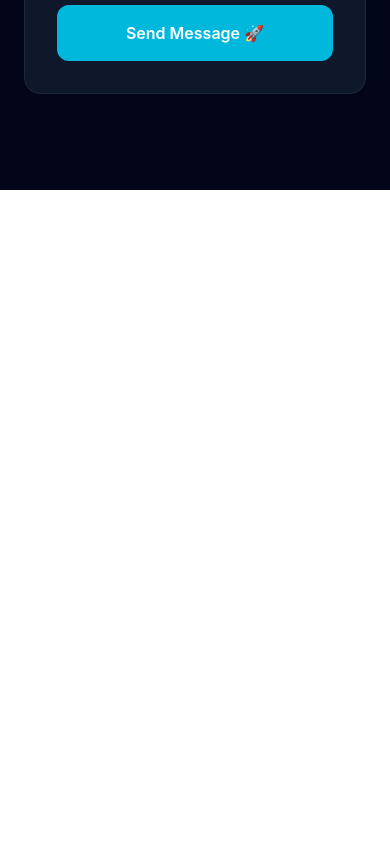
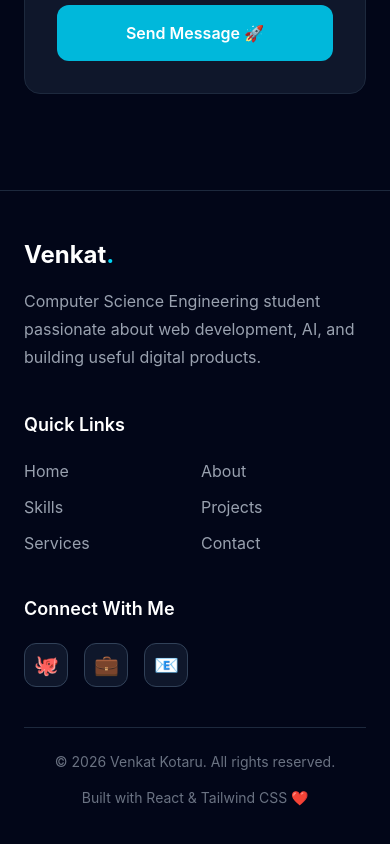
Before and after one commit to venkat582/venkat_portfolio, a React (Vite) app: page / in a window 390 px wide. Shown: the part 10882-11726 px from the top of the page. Before the commit the page ends 11072 px from the top, so only its background shows below. Built offline with nearby package versions, Linux system fonts and the light colour scheme.

Commit message:
Updated profile content and sections

```diff
--- a/src/App.jsx
+++ b/src/App.jsx
@@ -6,6 +6,7 @@ import Projects from "./sections/Projects";
 import About from "./sections/About";
 import Services from "./sections/Services";
 import Contact from "./sections/Contact";
+import Footer from "./sections/Footer";
 
 function App() {
   return (
@@ -18,6 +19,7 @@ function App() {
       <About />
       <Services />
       <Contact />
+      <Footer />
     </>
   );
 }
--- /dev/null
+++ b/src/data/profile.js
@@ -0,0 +1,17 @@
+const profile = {
+  name: "Venkat Kotaru",
+
+  email: "your-email@gmail.com",
+
+  github: "https://github.com/",
+
+  linkedin: "https://www.linkedin.com/",
+
+  resume: "/resume.pdf",
+
+  location: "India",
+
+  availability: "Available for freelance projects and opportunities",
+};
+
+export default profile;
--- a/src/sections/About.jsx
+++ b/src/sections/About.jsx
@@ -1,3 +1,5 @@
+import profile from "../data/profile";
+
 function About() {
   return (
     <section
@@ -135,7 +137,7 @@ function About() {
         <div className="text-center mt-16">
 
           <a
-            href="/resume.pdf"
+            href={profile.resume}
             download
             className="inline-block px-8 py-4 bg-cyan-500 hover:bg-cyan-400 text-white font-semibold rounded-xl transition-all duration-300 hover:scale-105"
           >
--- a/src/sections/Footer.jsx
+++ b/src/sections/Footer.jsx
@@ -0,0 +1,167 @@
+import profile from "../data/profile";
+
+function Footer() {
+  const currentYear = new Date().getFullYear();
+
+  return (
+    <footer className="bg-slate-950 border-t border-slate-800 text-white">
+
+      <div className="max-w-7xl mx-auto px-6 py-12">
+
+        {/* Main Footer */}
+        <div className="grid md:grid-cols-3 gap-10">
+
+          {/* Brand */}
+          <div>
+
+            <h2 className="text-2xl font-bold">
+              Venkat<span className="text-cyan-400">.</span>
+            </h2>
+
+            <p className="text-gray-400 mt-4 leading-7 max-w-sm">
+              Computer Science Engineering student passionate about
+              web development, AI, and building useful digital products.
+            </p>
+
+          </div>
+
+
+          {/* Quick Links */}
+          <div>
+
+            <h3 className="text-lg font-semibold mb-5">
+              Quick Links
+            </h3>
+
+            <div className="grid grid-cols-2 gap-3">
+
+              <a
+                href="#home"
+                className="text-gray-400 hover:text-cyan-400 transition-colors"
+              >
+                Home
+              </a>
+
+              <a
+                href="#about"
+                className="text-gray-400 hover:text-cyan-400 transition-colors"
+              >
+                About
+              </a>
+
+              <a
+                href="#skills"
+                className="text-gray-400 hover:text-cyan-400 transition-colors"
+              >
+                Skills
+              </a>
+
+              <a
+                href="#projects"
+                className="text-gray-400 hover:text-cyan-400 transition-colors"
+              >
+                Projects
+              </a>
+
+              <a
+                href="#services"
+                className="text-gray-400 hover:text-cyan-400 transition-colors"
+              >
+                Services
+              </a>
+
+              <a
+                href="#contact"
+                className="text-gray-400 hover:text-cyan-400 transition-colors"
+              >
+                Contact
+              </a>
+
+            </div>
+
+          </div>
+
+
+          {/* Social Links */}
+          <div>
+
+            <h3 className="text-lg font-semibold mb-5">
+              Connect With Me
+            </h3>
+
+            <div className="flex gap-4">
+
+              {/* GitHub */}
+              <a
+                href={profile.github}
+                target="_blank"
+                rel="noopener noreferrer"
+                aria-label="GitHub"
+                className="w-11 h-11 flex items-center justify-center rounded-xl bg-slate-900 border border-slate-700 text-xl hover:border-cyan-400 hover:text-cyan-400 hover:-translate-y-1 transition-all duration-300"
+              >
+                🐙
+              </a>
+
+
+              {/* LinkedIn */}
+              <a
+                href={profile.linkedin}
+                target="_blank"
+                rel="noopener noreferrer"
+                aria-label="LinkedIn"
+                className="w-11 h-11 flex items-center justify-center rounded-xl bg-slate-900 border border-slate-700 text-xl hover:border-cyan-400 hover:text-cyan-400 hover:-translate-y-1 transition-all duration-300"
+              >
+                💼
+              </a>
+
+
+              {/* Email */}
+              <a
+                href={`mailto:${profile.email}`}
+                aria-label="Email"
+                className="w-11 h-11 flex items-center justify-center rounded-xl bg-slate-900 border border-slate-700 text-xl hover:border-cyan-400 hover:text-cyan-400 hover:-translate-y-1 transition-all duration-300"
+              >
+                📧
+              </a>
+
+            </div>
+
+          </div>
+
+        </div>
+
+
+        {/* Divider */}
+        <div className="border-t border-slate-800 mt-10 pt-6">
+
+          <div className="flex flex-col md:flex-row justify-between items-center gap-4">
+
+            <p className="text-gray-500 text-sm">
+              © {currentYear} Venkat Kotaru. All rights reserved.
+            </p>
+
+            <p className="text-gray-500 text-sm">
+              Built with React & Tailwind CSS ❤️
+            </p>
+
+          </div>
+
+        </div>
+
+      </div>
+
+
+      {/* Back To Top */}
+      <a
+        href="#home"
+        aria-label="Back to top"
+        className="fixed bottom-6 right-6 w-12 h-12 flex items-center justify-center rounded-full bg-cyan-500 text-white shadow-lg hover:bg-cyan-400 hover:-translate-y-1 transition-all duration-300"
+      >
+        ↑
+      </a>
+
+    </footer>
+  );
+}
+
+export default Footer;
--- a/src/sections/contact.jsx
+++ b/src/sections/contact.jsx
@@ -1,4 +1,5 @@
 import { useState } from "react";
+import profile from "../data/profile";
 
 function Contact() {
   const [formData, setFormData] = useState({
@@ -81,7 +82,7 @@ function Contact() {
 
             {/* Email */}
             <a
-              href="mailto:your-email@gmail.com"
+              href={`mailto:${profile.email}`}
               className="flex items-center gap-5 bg-slate-900 border border-slate-800 rounded-2xl p-5 mb-4 hover:border-cyan-400 transition-all duration-300"
             >
 
@@ -104,7 +105,7 @@ function Contact() {
 
             {/* GitHub */}
             <a
-              href="https://github.com/"
+              href={profile.github}
               target="_blank"
               rel="noopener noreferrer"
               className="flex items-center gap-5 bg-slate-900 border border-slate-800 rounded-2xl p-5 mb-4 hover:border-cyan-400 transition-all duration-300"
@@ -129,7 +130,7 @@ function Contact() {
 
             {/* LinkedIn */}
             <a
-              href="https://www.linkedin.com/"
+              href={profile.linkedin}
               target="_blank"
               rel="noopener noreferrer"
               className="flex items-center gap-5 bg-slate-900 border border-slate-800 rounded-2xl p-5 hover:border-cyan-400 transition-all duration-300"
```
Also changed, not shown: src/components/Navbar.jsx (line endings or trailing spaces).
